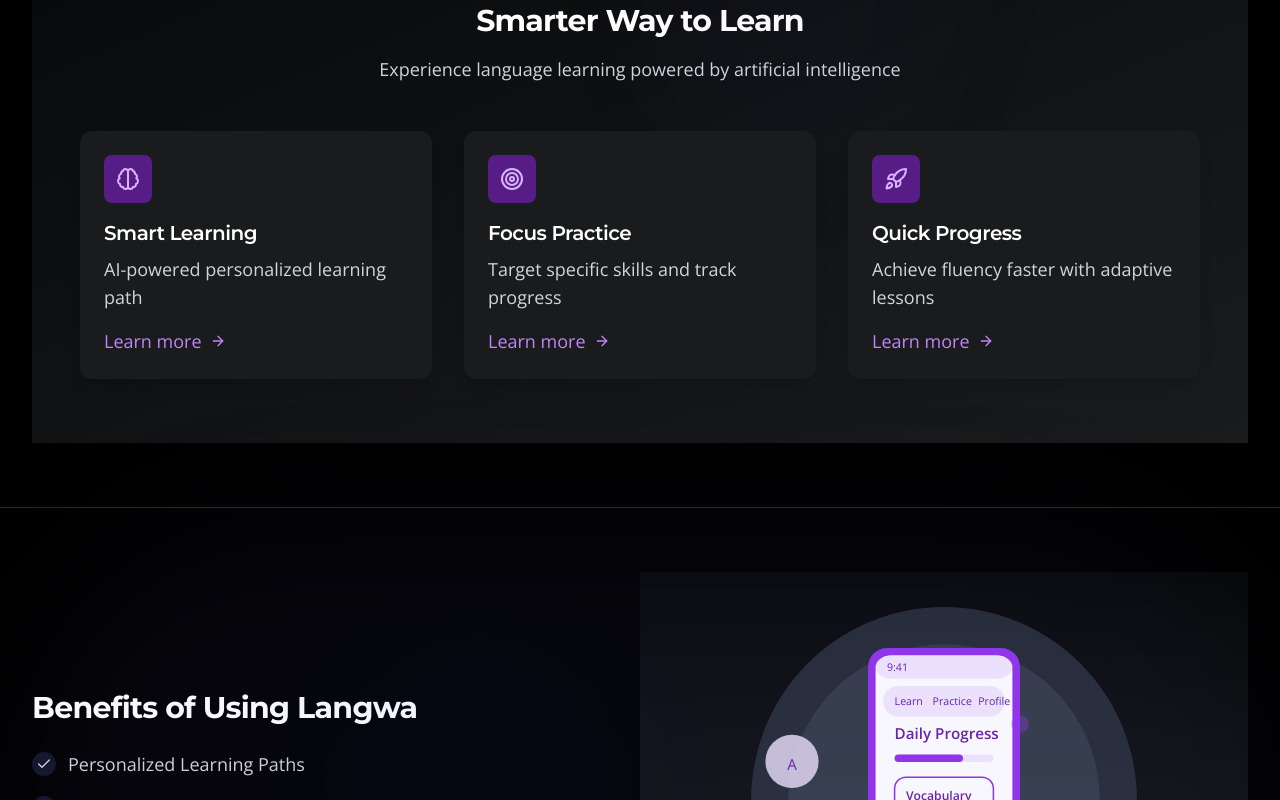
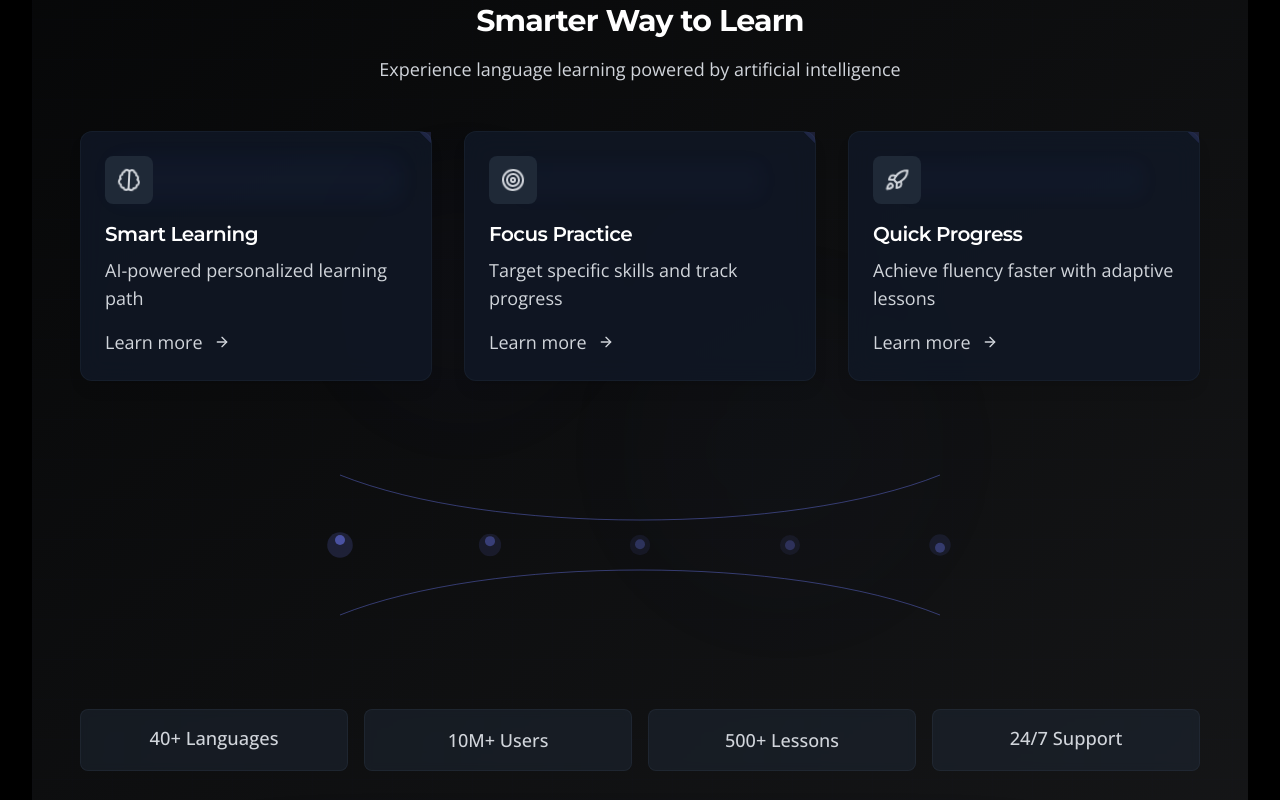
Before and after one commit to arham766/Langwa, a React (Vite) app: page / in a window 1280 px wide. Shown: the part 1280-2080 px from the top of the page. Built offline with nearby package versions, Linux system fonts and the light colour scheme; the HTML template or start-up script is replaced by a standard one.

Commit message:
Update FeaturesAnimation.jsx

```diff
--- a/src/components/animations/FeaturesAnimation.jsx
+++ b/src/components/animations/FeaturesAnimation.jsx
@@ -2,35 +2,95 @@ import React from 'react';
 import { motion } from 'framer-motion';
 import { Brain, Target, Rocket, ArrowRight } from 'lucide-react';
 
-const FeaturesAnimation = ({ isDarkTheme }) => {
+const FeaturesAnimation = ({ isDarkTheme = true }) => {
   const features = [
     {
       Icon: Brain,
       title: "Smart Learning",
-      description: "AI-powered personalized learning path"
+      description: "AI-powered personalized learning path",
+      iconColor: "#A4A8E1"
     },
     {
       Icon: Target,
       title: "Focus Practice",
-      description: "Target specific skills and track progress"
+      description: "Target specific skills and track progress",
+      iconColor: "#8287D7"
     },
     {
       Icon: Rocket,
       title: "Quick Progress",
-      description: "Achieve fluency faster with adaptive lessons"
+      description: "Achieve fluency faster with adaptive lessons",
+      iconColor: "#5E6AD2"
     }
   ];
 
   return (
-    // Use a gradient if dark theme, or white if light theme
     <section
-      className={`py-16 transition-colors duration-300 ${
+      className={`py-16 transition-colors duration-300 relative overflow-hidden ${
         isDarkTheme
-          ? 'bg-gradient-to-br from-[#08090A] to-[#1A1B1D]'
+          ? 'bg-black'
           : 'bg-white'
       }`}
     >
-      <div className="max-w-6xl mx-auto px-4">
+      {/* Background patterns and lighting effects */}
+      {isDarkTheme && (
+        <>
+          <div className="absolute inset-0 bg-gradient-to-br from-[#08090A] to-[#1A1B1D] opacity-80"></div>
+
+          {/* Grid pattern */}
+          <svg
+            width="100%"
+            height="100%"
+            className="absolute inset-0 z-0 opacity-20"
+          >
+            <pattern
+              id="grid-pattern"
+              width="40"
+              height="40"
+              patternUnits="userSpaceOnUse"
+            >
+              <path
+                d="M 40 0 L 0 0 0 40"
+                fill="none"
+                stroke="#5E6AD2"
+                strokeOpacity="0.2"
+                strokeWidth="0.5"
+              />
+            </pattern>
+            <rect width="100%" height="100%" fill="url(#grid-pattern)" />
+          </svg>
+
+          {/* Light orbs */}
+          <motion.div
+            className="absolute top-1/4 left-1/4 w-64 h-64 rounded-full bg-brand-500/5 filter blur-2xl"
+            animate={{
+              opacity: [0.3, 0.5, 0.3],
+              scale: [1, 1.1, 1]
+            }}
+            transition={{
+              duration: 5,
+              repeat: Infinity,
+              ease: "easeInOut"
+            }}
+          />
+
+          <motion.div
+            className="absolute bottom-1/4 right-1/4 w-80 h-80 rounded-full bg-brand-500/10 filter blur-3xl"
+            animate={{
+              opacity: [0.2, 0.4, 0.2],
+              scale: [1, 1.05, 1]
+            }}
+            transition={{
+              duration: 6,
+              repeat: Infinity,
+              ease: "easeInOut",
+              delay: 1
+            }}
+          />
+        </>
+      )}
+
+      <div className="max-w-6xl mx-auto px-4 relative z-10">
         <motion.div
           initial={{ opacity: 0 }}
           animate={{ opacity: 1 }}
@@ -68,12 +128,21 @@ const FeaturesAnimation = ({ isDarkTheme }) => {
               transition={{ delay: index * 0.1 + 0.4 }}
               className={`relative p-6 rounded-xl ${
                 isDarkTheme
-                  ? 'bg-[#1A1B1D] hover:bg-[#2C2D2F]'
+                  ? 'bg-gray-900/80 backdrop-blur-md border border-gray-800/50'
                   : 'bg-white hover:bg-gray-50'
               } shadow-lg transition-all duration-300 group`}
             >
-              {/* Highlight Overlay (Optional) */}
-              <div className="absolute inset-0 bg-gradient-to-r from-purple-500/10 to-purple-600/10 rounded-xl opacity-0 group-hover:opacity-100 transition-opacity duration-300" />
+              {/* Card glow effect on hover */}
+              {isDarkTheme && (
+                <motion.div
+                  className="absolute inset-0 opacity-0 group-hover:opacity-100 transition-opacity duration-500"
+                  animate={{}}
+                  whileHover={{}}
+                >
+                  <div className="absolute inset-0 bg-gradient-to-r from-brand-600/10 to-brand-500/10 rounded-xl" />
+                  <div className="absolute inset-0 rounded-xl ring-1 ring-brand-500/20" />
+                </motion.div>
+              )}
 
               {/* Icon */}
               <motion.div
@@ -82,12 +151,40 @@ const FeaturesAnimation = ({ isDarkTheme }) => {
                 transition={{ type: "spring", stiffness: 400, damping: 10 }}
               >
                 <div className={`w-12 h-12 rounded-lg flex items-center justify-center ${
-                  isDarkTheme ? 'bg-purple-900' : 'bg-purple-100'
+                  isDarkTheme ? 'bg-gray-800' : 'bg-purple-100'
                 }`}>
-                  <feature.Icon className={`w-6 h-6 ${
-                    isDarkTheme ? 'text-purple-300' : 'text-purple-600'
-                  }`} />
+                  <motion.div
+                    animate={{
+                      rotate: [0, 5, 0, -5, 0],
+                    }}
+                    transition={{
+                      duration: 5,
+                      repeat: Infinity,
+                      ease: "easeInOut"
+                    }}
+                  >
+                    <feature.Icon className={`w-6 h-6 ${
+                      isDarkTheme ? `text-${feature.iconColor}` : 'text-purple-600'
+                    }`} />
+                  </motion.div>
                 </div>
+
+                {/* Icon background glow */}
+                {isDarkTheme && (
+                  <motion.div
+                    className="absolute inset-0 rounded-lg bg-brand-500/10 filter blur-md -z-10"
+                    animate={{
+                      opacity: [0.3, 0.6, 0.3],
+                      scale: [0.8, 1.1, 0.8]
+                    }}
+                    transition={{
+                      duration: 3,
+                      repeat: Infinity,
+                      ease: "easeInOut",
+                      delay: index * 0.5
+                    }}
+                  />
+                )}
               </motion.div>
 
               {/* Content */}
@@ -104,12 +201,165 @@ const FeaturesAnimation = ({ isDarkTheme }) => {
 
               {/* Learn More Link */}
               <motion.div
-                className="mt-4 inline-flex items-center text-purple-600 dark:text-purple-400 group cursor-pointer"
+                className={`mt-4 inline-flex items-center ${
+                  isDarkTheme ? 'text-brand-300' : 'text-purple-600'
+                } group cursor-pointer`}
                 whileHover={{ x: 5 }}
               >
                 Learn more
-                <ArrowRight className="w-4 h-4 ml-2 transition-transform group-hover:translate-x-1" />
+                <motion.div
+                  animate={{ x: [0, 3, 0] }}
+                  transition={{
+                    duration: 1.5,
+                    repeat: Infinity,
+                    ease: "easeInOut"
+                  }}
+                >
+                  <ArrowRight className="w-4 h-4 ml-2" />
+                </motion.div>
               </motion.div>
+
+              {/* Card corner accent */}
+              {isDarkTheme && (
+                <div className="absolute top-0 right-0 w-16 h-16 overflow-hidden">
+                  <div className="absolute top-0 right-0 w-4 h-4 transform translate-x-2 -translate-y-2 rotate-45 bg-brand-500/20" />
+                </div>
+              )}
+            </motion.div>
+          ))}
+        </div>
+
+        {/* Interactive Feature Connections */}
+        <div className="mt-16 relative">
+          <svg
+            width="100%"
+            height="200"
+            className="hidden md:block"
+            viewBox="0 0 1000 200"
+          >
+            {/* Connection lines between features */}
+            {isDarkTheme && (
+              <>
+                <motion.path
+                  d="M200,30 C350,90 650,90 800,30"
+                  fill="none"
+                  stroke="#5E6AD2"
+                  strokeWidth="1"
+                  strokeDasharray="5,5"
+                  strokeOpacity="0.5"
+                  initial={{ pathLength: 0 }}
+                  animate={{ pathLength: 1 }}
+                  transition={{
+                    duration: 2,
+                    ease: "easeInOut"
+                  }}
+                />
+
+                <motion.path
+                  d="M200,170 C350,110 650,110 800,170"
+                  fill="none"
+                  stroke="#5E6AD2"
+                  strokeWidth="1"
+                  strokeDasharray="5,5"
+                  strokeOpacity="0.5"
+                  initial={{ pathLength: 0 }}
+                  animate={{ pathLength: 1 }}
+                  transition={{
+                    duration: 2,
+                    delay: 0.5,
+                    ease: "easeInOut"
+                  }}
+                />
+
+                {/* Interactive nodes */}
+                {[1, 2, 3, 4, 5].map((_, index) => (
+                  <motion.g key={`node-${index}`}>
+                    <motion.circle
+                      cx={200 + (index * 150)}
+                      cy={100}
+                      r="5"
+                      fill="#5E6AD2"
+                      animate={{
+                        opacity: [0.3, 1, 0.3],
+                        y: [0, -5, 0, 5, 0],
+                      }}
+                      transition={{
+                        duration: 3,
+                        repeat: Infinity,
+                        ease: "easeInOut",
+                        delay: index * 0.3
+                      }}
+                    />
+                    <motion.circle
+                      cx={200 + (index * 150)}
+                      cy={100}
+                      r="10"
+                      fill="#5E6AD2"
+                      opacity="0.2"
+                      animate={{
+                        opacity: [0.1, 0.3, 0.1],
+                        scale: [1, 1.5, 1],
+                      }}
+                      transition={{
+                        duration: 3,
+                        repeat: Infinity,
+                        ease: "easeInOut",
+                        delay: index * 0.3
+                      }}
+                    />
+                  </motion.g>
+                ))}
+              </>
+            )}
+          </svg>
+
+          {/* Mobile illustration */}
+          <div className="md:hidden flex justify-center mt-8">
+            <motion.div
+              animate={{
+                y: [0, -10, 0]
+              }}
+              transition={{
+                duration: 3,
+                repeat: Infinity,
+                ease: "easeInOut"
+              }}
+              className={`h-16 w-1 ${isDarkTheme ? 'bg-gradient-to-b from-brand-500 to-transparent' : 'bg-purple-500'}`}
+            />
+          </div>
+        </div>
+
+        {/* Stats or additional feature info */}
+        <div className="mt-16 grid grid-cols-1 md:grid-cols-4 gap-4">
+          {['40+ Languages', '10M+ Users', '500+ Lessons', '24/7 Support'].map((stat, index) => (
+            <motion.div
+              key={`stat-${index}`}
+              initial={{ opacity: 0, y: 20 }}
+              animate={{ opacity: 1, y: 0 }}
+              transition={{ delay: 0.8 + (index * 0.1) }}
+              className={`text-center p-4 rounded-lg ${
+                isDarkTheme
+                  ? 'bg-gray-800/50 backdrop-blur-sm border border-gray-700/30'
+                  : 'bg-gray-50'
+              }`}
+            >
+              <motion.p
+                className={`text-lg font-medium ${
+                  isDarkTheme ? 'text-white' : 'text-gray-900'
+                }`}
+                animate={{
+                  y: [0, -2, 0],
+                  scale: [1, 1.02, 1]
+                }}
+                transition={{
+                  duration: 2,
+                  repeat: Infinity,
+                  ease: "easeInOut",
+                  delay: index * 0.5
+                }}
+              >
+                {stat}
+              </motion.p>
             </motion.div>
           ))}
         </div>
```
